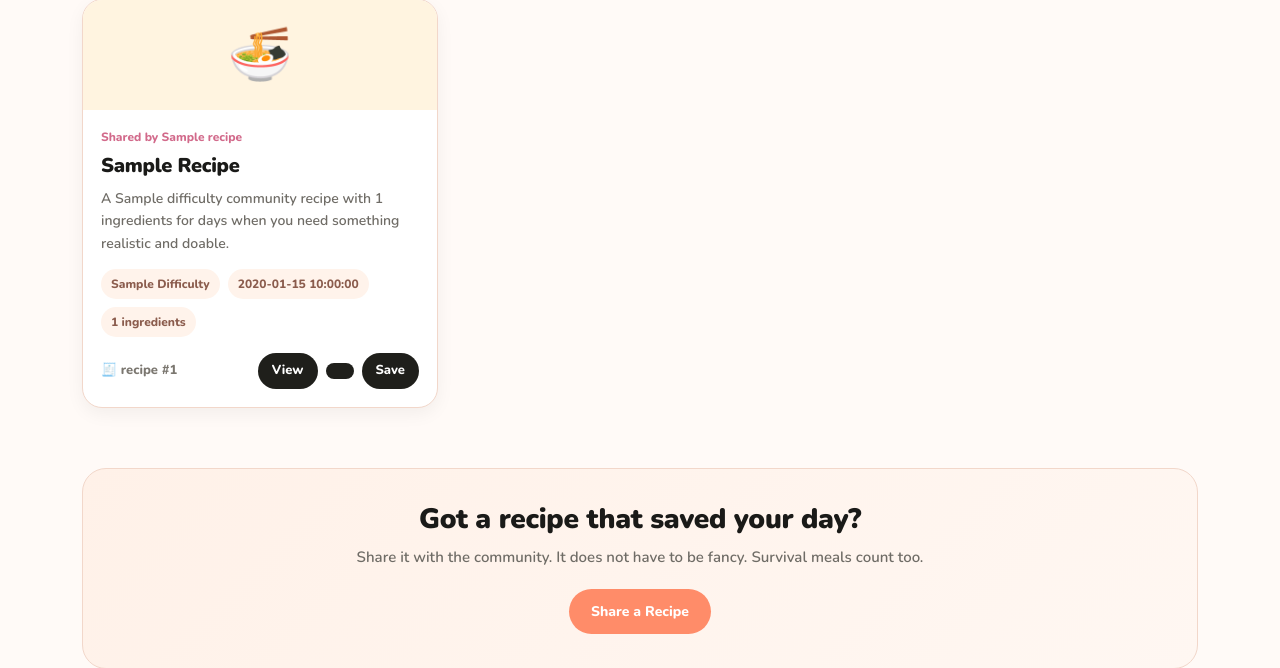
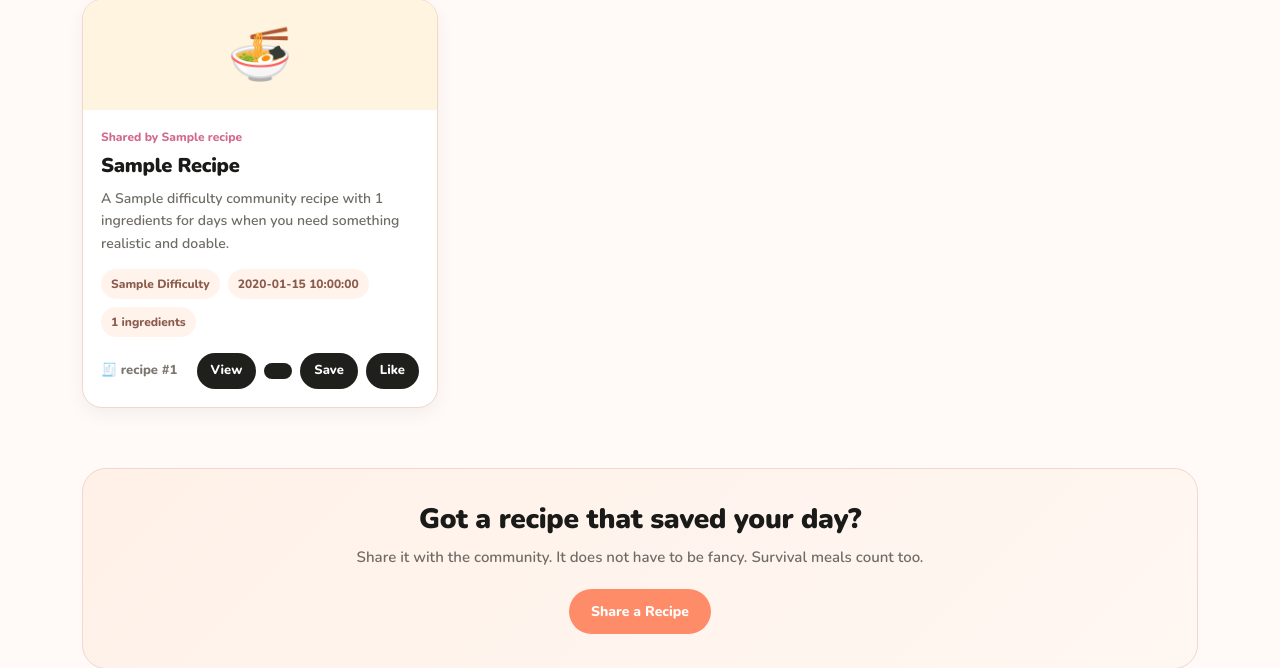
Before and after one commit to xAmyyang/cits5505, a Flask app: template templates/community.html in a window 1280 px wide. Shown: the part 494-1162 px from the top of the page. Run offline with Flask 3, Linux system fonts and the light colour scheme; the visitor is signed in with stand-in values (Sample User, id 1); tables that the repository leaves empty hold one stand-in row (values such as "Sample post"); the template is opened without the code that fills it: most values are stand-ins (such as "Sample title", 1, 10 or a date in 2020).

Commit message:
Add login redirect for community like button

```diff
--- a/templates/community.html
+++ b/templates/community.html
@@ -87,6 +87,7 @@
                       {% if recipe.is_saved %}Saved{% else %}Save{% endif %}
                     </button>
                   </form>
+                  <a href="{{ url_for('login') }}" class="view-btn">Like</a>
                   {% endif %}
                 </div>
               </div>
```
